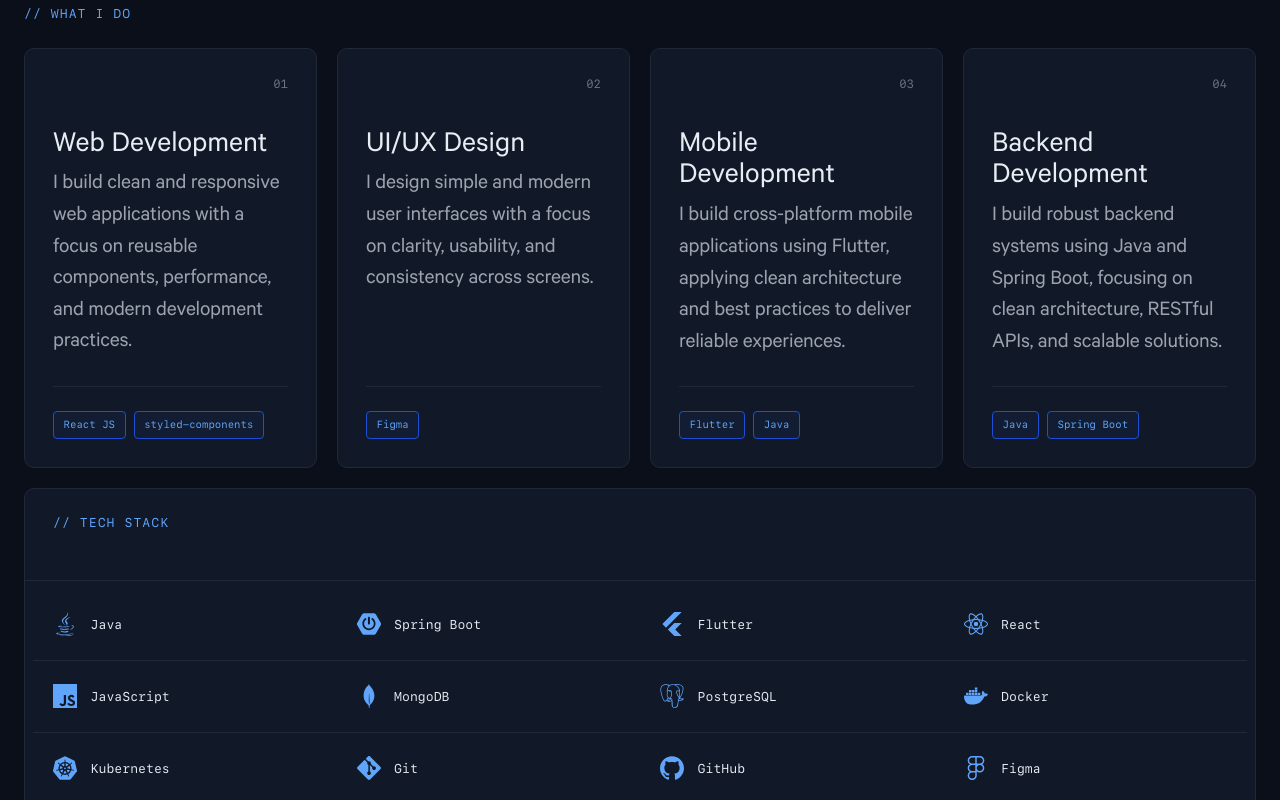
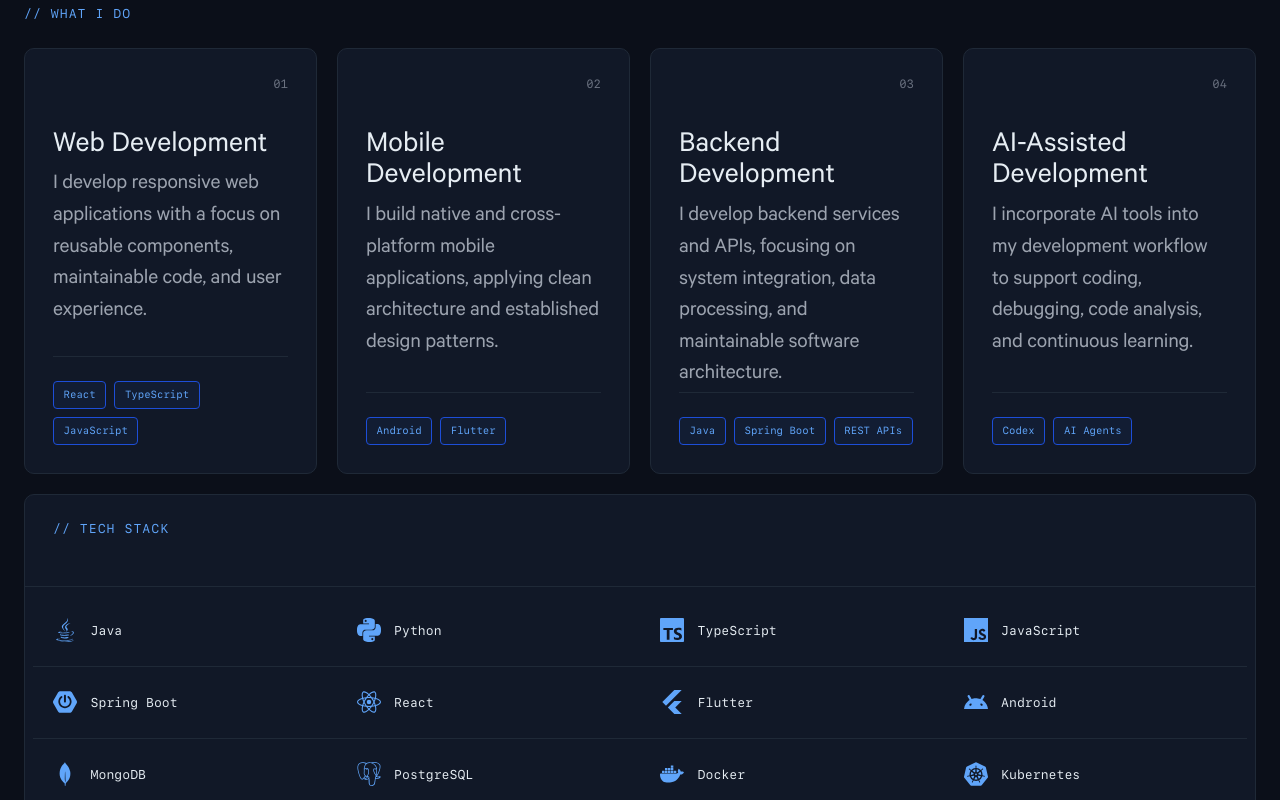
Before and after one commit to jmrsgn/portfolio, a React (Vite) app: page / in a window 1280 px wide. Shown: the part 1680-2480 px from the top of the page. Built offline with nearby package versions, Linux system fonts and the light colour scheme.

Commit message:
feat: update portfolio info

```diff
--- a/src/containers/about.tsx
+++ b/src/containers/about.tsx
@@ -6,7 +6,9 @@ import {
   SiFigma,
   SiFlutter,
   SiGit,
-  SiGithub,
+  SiAndroid,
+  SiPython,
+  SiTypescript,
   SiJavascript,
   SiKubernetes,
   SiMongodb,
@@ -19,16 +21,18 @@ import { FaJava } from "react-icons/fa";
 
 const TECH_STACK = [
   { name: "Java", icon: FaJava },
+  { name: "Python", icon: SiPython },
+  { name: "TypeScript", icon: SiTypescript },
+  { name: "JavaScript", icon: SiJavascript },
   { name: "Spring Boot", icon: SiSpringboot },
+  { name: "React", icon: SiReact },
   { name: "Flutter", icon: SiFlutter },
-  { name: "React", icon: SiReact },
-  { name: "JavaScript", icon: SiJavascript },
+  { name: "Android", icon: SiAndroid },
   { name: "MongoDB", icon: SiMongodb },
   { name: "PostgreSQL", icon: SiPostgresql },
   { name: "Docker", icon: SiDocker },
   { name: "Kubernetes", icon: SiKubernetes },
   { name: "Git", icon: SiGit },
-  { name: "GitHub", icon: SiGithub },
   { name: "Figma", icon: SiFigma },
 ];
 
@@ -37,29 +41,29 @@ const WHAT_I_DO = [
     number: "01",
     title: "Web Development",
     description:
-      "I build clean and responsive web applications with a focus on reusable components, performance, and modern development practices.",
-    tech: ["React JS", "styled-components"],
+      "I develop responsive web applications with a focus on reusable components, maintainable code, and user experience.",
+    tech: ["React", "TypeScript", "JavaScript"],
   },
   {
     number: "02",
-    title: "UI/UX Design",
+    title: "Mobile Development",
     description:
-      "I design simple and modern user interfaces with a focus on clarity, usability, and consistency across screens.",
-    tech: ["Figma"],
+      "I build native and cross-platform mobile applications, applying clean architecture and established design patterns.",
+    tech: ["Android", "Flutter"],
   },
   {
     number: "03",
-    title: "Mobile Development",
+    title: "Backend Development",
     description:
-      "I build cross-platform mobile applications using Flutter, applying clean architecture and best practices to deliver reliable experiences.",
-    tech: ["Flutter", "Java"],
+      "I develop backend services and APIs, focusing on system integration, data processing, and maintainable software architecture.",
+    tech: ["Java", "Spring Boot", "REST APIs"],
   },
   {
     number: "04",
-    title: "Backend Development",
+    title: "AI-Assisted Development",
     description:
-      "I build robust backend systems using Java and Spring Boot, focusing on clean architecture, RESTful APIs, and scalable solutions.",
-    tech: ["Java", "Spring Boot"],
+      "I incorporate AI tools into my development workflow to support coding, debugging, code analysis, and continuous learning.",
+    tech: ["Codex", "AI Agents"],
   },
 ];
 
--- a/src/containers/home.tsx
+++ b/src/containers/home.tsx
@@ -24,7 +24,7 @@ export function HomeContainer() {
 
               <Home.ContainerActions>
                 <Home.ButtonResume
-                  href="/resume/Resume_JohnMartinMarasigan.pdf"
+                  href="/resume/RESUME_JohnMartinMarasigan.pdf"
                   target="_blank"
                   rel="noopener noreferrer"
                 >
--- a/src/fixtures/experiences.json
+++ b/src/fixtures/experiences.json
@@ -6,8 +6,8 @@
     "company": "Stratpoint Technologies",
     "current": true,
     "learnings": [
-      "PLACEHOLDER: Add description of my current role and responsibilities at Stratpoint Technologies.",
-      "PLACEHOLDER: Add technologies, projects, engineering responsibilities, and key things I am learning."
+      "Developing Java-based microservices using Spring Boot for enterprise banking systems, focusing on event-driven architecture, data integration, and processing workflows using Apache Kafka, Confluent Cloud, and MongoDB.",
+      "Contributing to the modernization of Apache Flink streaming pipelines into Java microservices, while collaborating with engineering teams on system integration, troubleshooting, and deployment."
     ],
     "link": "#"
   },
@@ -18,8 +18,8 @@
     "company": "Infor",
     "current": false,
     "learnings": [
-      "Worked on the MSCM Android Team, contributing to the development, enhancement, and maintenance of enterprise-scale mobile applications.",
-      "Collaborated with senior engineers, QA, cross-functional teams, and product stakeholders to deliver reliable and scalable solutions while contributing to code reviews, architectural discussions, and continuous improvement initiatives."
+      "Contributed to the development and maintenance of enterprise mobile applications using native Android (Java) and hybrid technologies.",
+      "Collaborated with cross-functional teams on feature development, code reviews, troubleshooting, and continuous improvements to application performance and maintainability."
     ],
     "link": "#"
   },
@@ -30,9 +30,8 @@
     "company": "Infor",
     "current": false,
     "learnings": [
-      "Developed and maintained native Android and hybrid enterprise mobile applications supporting critical business operations.",
-      "Worked extensively with Java, MVVM, MVC, REST APIs, SOAP-based services, and Ionic/Cordova while applying OOP principles and design patterns to build clean, modular, and maintainable solutions.",
-      "Collaborated with backend engineers, QA, and product teams on feature development, debugging, production issues, code reviews, and refactoring."
+      "Developed and maintained native Android and hybrid mobile applications using Java, Ionic, and Cordova, applying MVVM, MVC, and object-oriented design principles.",
+      "Integrated RESTful APIs and SOAP-based services while collaborating with backend engineers and QA teams to deliver reliable enterprise solutions."
     ],
     "link": "#"
   },
@@ -43,7 +42,7 @@
     "company": "Miyens",
     "current": false,
     "learnings": [
-      "Worked as an IT Specialist Intern, assisting with WordPress website creation, basic UI/UX design tasks, and general IT maintenance while gaining early exposure to professional workflows and team collaboration."
+      "Assisted in WordPress website development, basic UI/UX design, and IT maintenance while gaining hands-on experience in software development and team collaboration."
     ],
     "link": "#"
   }
--- a/src/fixtures/projects.json
+++ b/src/fixtures/projects.json
@@ -2,7 +2,7 @@
   {
     "id": 1,
     "title": "Expresso",
-    "description": "An Android application built with Java that helps students learn Object-Oriented Programming through interactive lessons and machine-learning–driven personalization.",
+    "description": "An Android-based educational application designed to help students learn Object-Oriented Programming through interactive lessons and personalized learning experiences powered by machine learning.",
     "filter": "Mobile",
     "development": false,
     "src": "../images/projects/expresso-1.png",
@@ -40,7 +40,7 @@
   {
     "id": 2,
     "title": "Carkilahan",
-    "description": "An Android application built with Java and Firebase that allows users to easily book cars for trips. This project represents my first complete mobile application.",
+    "description": "A car rental booking application developed using native Android and Firebase, allowing users to browse and reserve vehicles. My first end-to-end mobile development project.",
     "filter": "Mobile",
     "development": false,
     "src": "../images/projects/carkilahan-1.png",
@@ -61,7 +61,7 @@
   {
     "id": 3,
     "title": "Pump",
-    "description": "A Flutter-based social fitness application designed for bodybuilding enthusiasts, combining progress tracking, coach-client interactions, and community engagement. The backend is being developed using Java Spring, Docker, and Kubernetes.",
+    "description": "An ongoing full-stack fitness platform built with Flutter and Spring Boot microservices, integrating social interactions, workout tracking, and coach-client management. Designed with a focus on scalable architecture, maintainability, and cloud-native deployment.",
     "filter": "Mobile",
     "development": true,
     "src": "",
@@ -101,8 +101,47 @@
   },
   {
     "id": 4,
+    "title": "Forge",
+    "description": "An ongoing AI-assisted software engineering toolkit built with Python, exploring context-aware AI agents, codebase analysis, structured development workflows, and automated implementation planning to improve developer productivity.",
+    "filter": "Other",
+    "development": true,
+    "src": "",
+    "github": "https://github.com/jmrsgn/forge",
+    "href": "",
+
+    "tech": [
+      {
+        "name": "Python",
+        "src": ""
+      },
+      {
+        "name": "AI Agents",
+        "src": ""
+      },
+      {
+        "name": "Pydantic",
+        "src": ""
+      },
+      {
+        "name": "LLMs",
+        "src": ""
+      },
+      {
+        "name": "CLI",
+        "src": ""
+      },
+      {
+        "name": "Git",
+        "src": ""
+      }
+    ],
+
+    "screenshots": []
+  },
+  {
+    "id": 5,
     "title": "Portfolio",
-    "description": "A personal portfolio website built with React and TypeScript to showcase my projects, experience, and technical skills, styled with styled-components and deployed on Vercel.",
+    "description": "A personal portfolio developed using React and TypeScript, showcasing my software engineering experience, technical skills, and projects through a responsive, component-based interface.",
     "filter": "Web",
     "development": false,
     "src": "",
```
Also changed, not shown: src/fixtures/what-i-do.json (deleted, +0 -45 lines), 1 other file (tests, documents, lock files or other folders).
